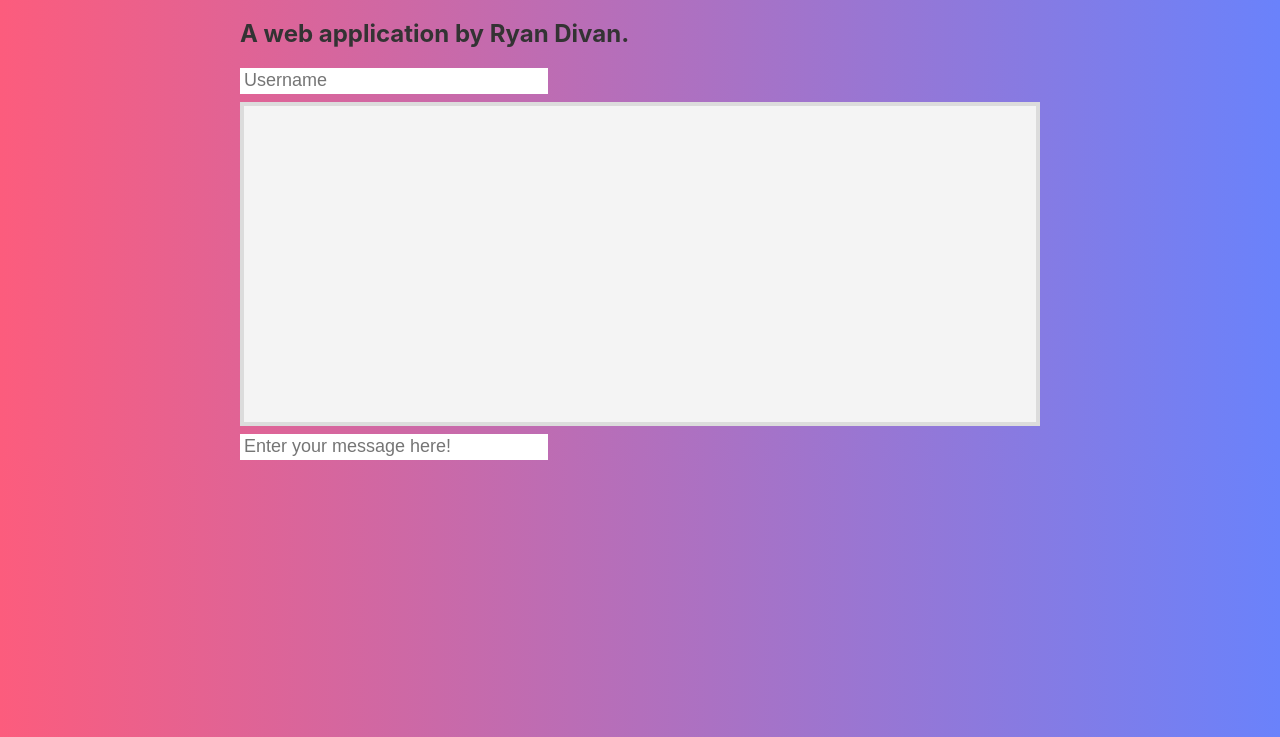
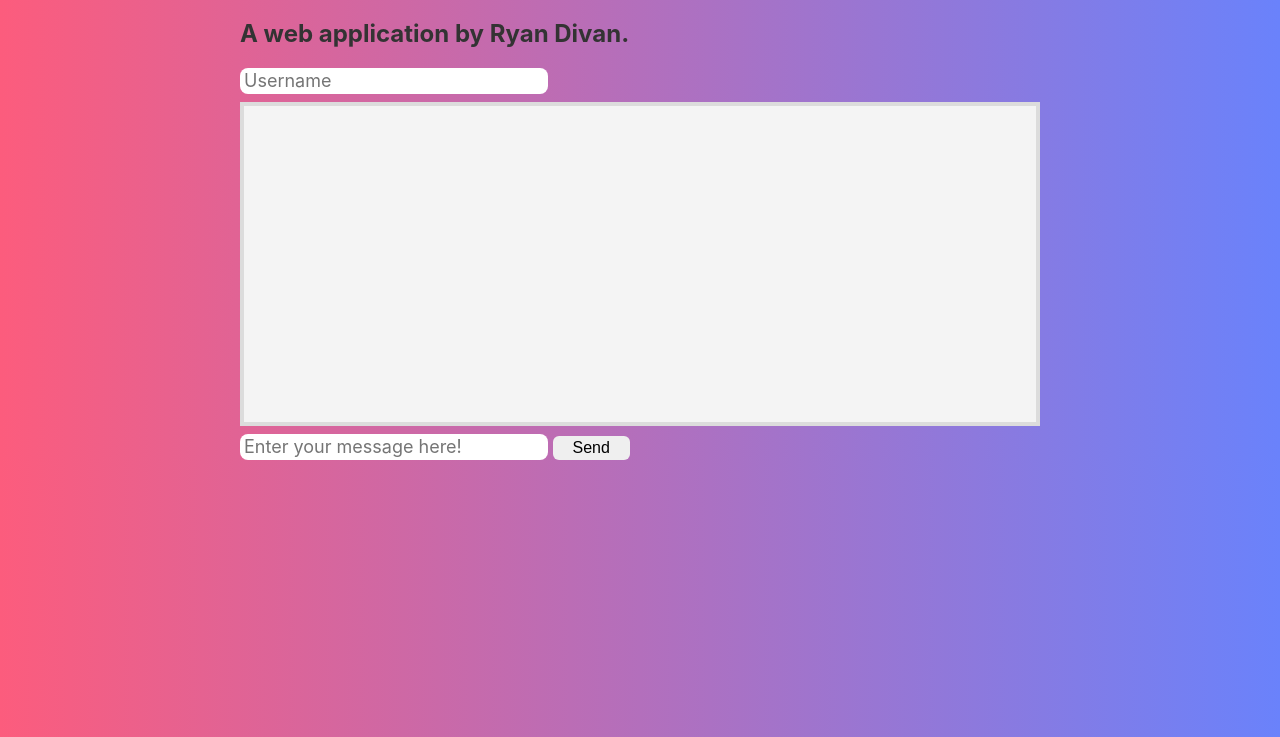
Before and after one commit to DivanR24/DiscordCloneStarter, a plain HTML site: page index.html in a window 1280 px wide. Shown: the part 63-800 px from the top of the page. Drawn offline with Linux system fonts and the light colour scheme; no server answers.

Commit message:
Added send button

```diff
--- a/index.html
+++ b/index.html
@@ -21,6 +21,7 @@ You'll learn: the relationship between HTML, CSS, JS, how to store data in local
   <div id="messages" class="messages"></div>
 
   <input placeholder="Enter your message here!" id="message" class="message" />
+  <button class="button type="button" id= "button">Send</button>
 
 	<script src="https://www.gstatic.com/firebasejs/7.23.0/firebase-app.js">
 	</script>
--- a/script.js
+++ b/script.js
@@ -17,6 +17,7 @@ firebase.initializeApp(firebaseConfig);
 let database = firebase.database();
 let input = document.getElementById("message");
 let name = document.getElementById("username");
+let send = document.getElementById("button")
 
 input.addEventListener('keypress',function(event) {
   if(event.key == 'Enter') {
@@ -27,6 +28,16 @@ input.addEventListener('keypress',function(event) {
     input.value = ""
 
   }
+})
+
+send.addEventListener('click',function(event) {
+  database.ref("messages").push({
+    name: name.value,
+    value: input.value
+  })
+  input.value = ""
+
+
 })
 
 database.ref('messages').on('child_added', function (message) {
--- a/style.css
+++ b/style.css
@@ -34,16 +34,30 @@ h1, h2 {
 }
 
 .username {
+  font-family: -apple-system, BlinkMacSystemFont, 'Segoe UI', Roboto, Oxygen, Ubuntu, Cantarell, 'Open Sans', 'Helvetica Neue', sans-serif;
   font-size: 18px;
   padding: 4px;
   height: 18px;
   width: 300px;
   border: none;
+  border-radius: 8px;
 }
 .message {
+  font-family: -apple-system, BlinkMacSystemFont, 'Segoe UI', Roboto, Oxygen, Ubuntu, Cantarell, 'Open Sans', 'Helvetica Neue', sans-serif;
   font-size: 18px;
   padding: 4px;
   height: 18px;
   width: 300px;
   border: none;
+  border-radius: 8px;
 }
+
+.button {
+    border: none;
+    line-height: 1.5;
+    padding: 0 20px;
+    font-size: 1rem;
+    text-align: center;
+    border-radius: 6px;
+
+}
```
